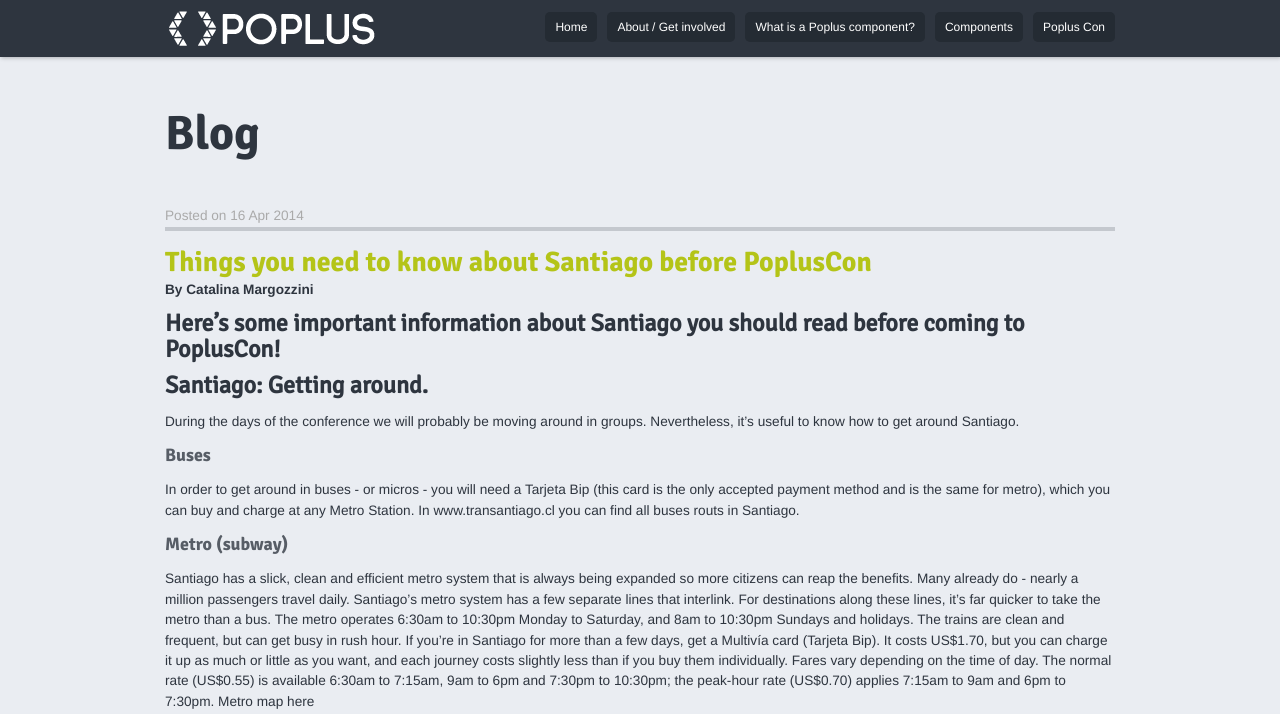
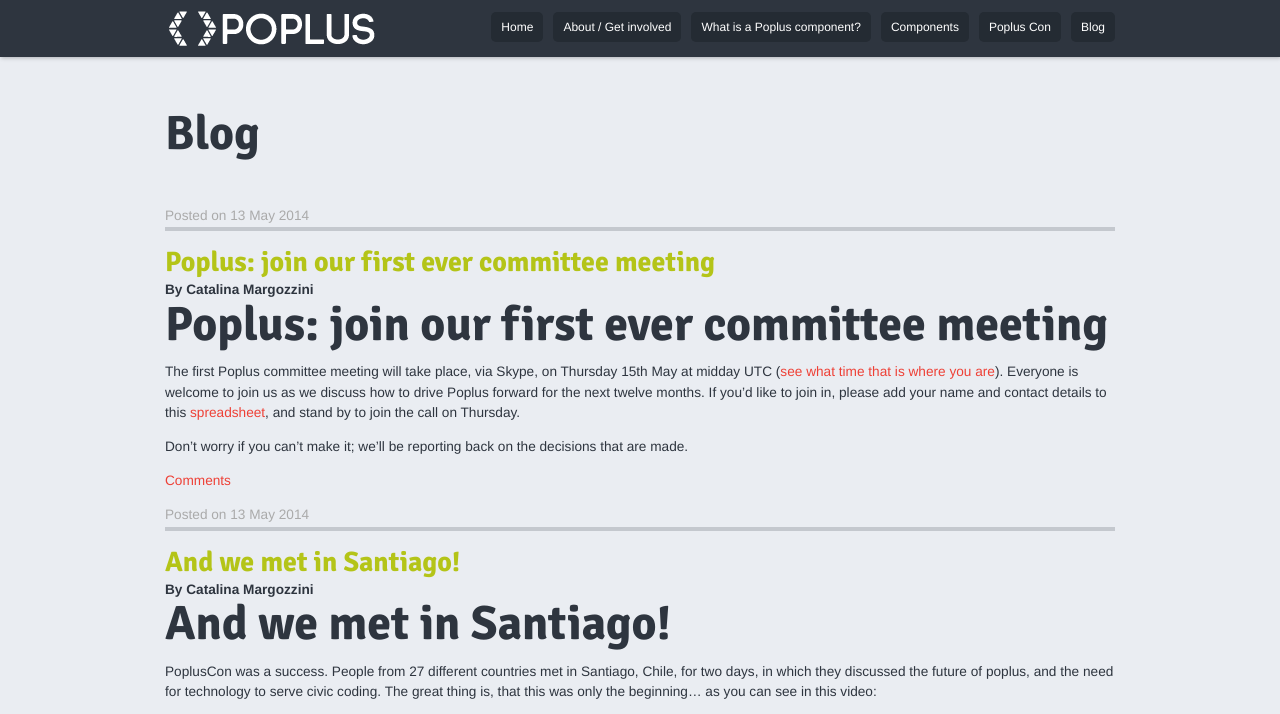
Before and after one commit to poplus/home-poplus, a Jekyll site: the page built from blog.html, in a window 1280 px wide and 1400 px high. Shown: the top 714 px of the window. Built offline with Jekyll 4.4.1, drawn with Linux system fonts in a browser that asks for light colours; nearby versions of some CDN libraries; Markdown is read by kramdown in place of the engine named in the settings; comment, search, counter and statistics services are not loaded; grey boxes are pictures that could not be loaded.

Commit message:
Agrega blog al menu.

```diff
--- a/_layouts/default.html
+++ b/_layouts/default.html
@@ -39,8 +39,8 @@
                     <a href="/what-is-a-component.html"><li>What is a Poplus component?</li></a>
                     <a href="/catalogue.html"><li>Components</li></a>
 
-                    <!-- <a href="/blog.html"><li>Blog</li></a> -->
                     <a href="/popluscon_sessions.html"><li>Poplus Con</li></a>
+                    <a href="/blog.html"><li>Blog</li></a>
                     <!-- <a href="../workspace.html"><li>Workspace</li></a> -->
                   </ul>
                 </div>
--- a/_posts/2013-05-13-and-we-met-in_santiago.md
+++ b/_posts/2013-05-13-and-we-met-in_santiago.md
@@ -1,5 +1,14 @@
+---
+layout: popconf
+title:  "And we met in Santiago!"
+author: Catalina Margozzini
+date: 13-05-2014
+categories: post
+published: true
+---
+
 #And we met in Santiago!
 
 PoplusCon was a success. People from 27 different countries met in Santiago, Chile, for two days, in which they discussed the future of poplus, and the need for technology to serve civic coding. The great thing is, that this was only the beginning... as you can see in this video:
 
-<iframe src="//player.vimeo.com/video/95069822" width="100%" height="281" frameborder="0" webkitallowfullscreen mozallowfullscreen allowfullscreen></iframe>
+<iframe src="//player.vimeo.com/video/95069822" width="100%" height="400" frameborder="0" webkitallowfullscreen mozallowfullscreen allowfullscreen></iframe>
--- a/_posts/2013-05-13-first-committee-meeting.md
+++ b/_posts/2013-05-13-first-committee-meeting.md
@@ -1,3 +1,12 @@
+---
+layout: post
+title:  "Poplus: join our first ever committee meeting"
+author: Catalina Margozzini
+date: 13-05-2014
+categories: post
+published: true
+---
+
 #Poplus: join our first ever committee meeting
 
 The first Poplus committee meeting will take place, via Skype, on Thursday 15th May at midday UTC ([see what time that is where you are](http://www.worldtimeserver.com/convert_time_in_UTC.aspx?y=2014&mo=5&d=15&h=12&mn=0)).
```
